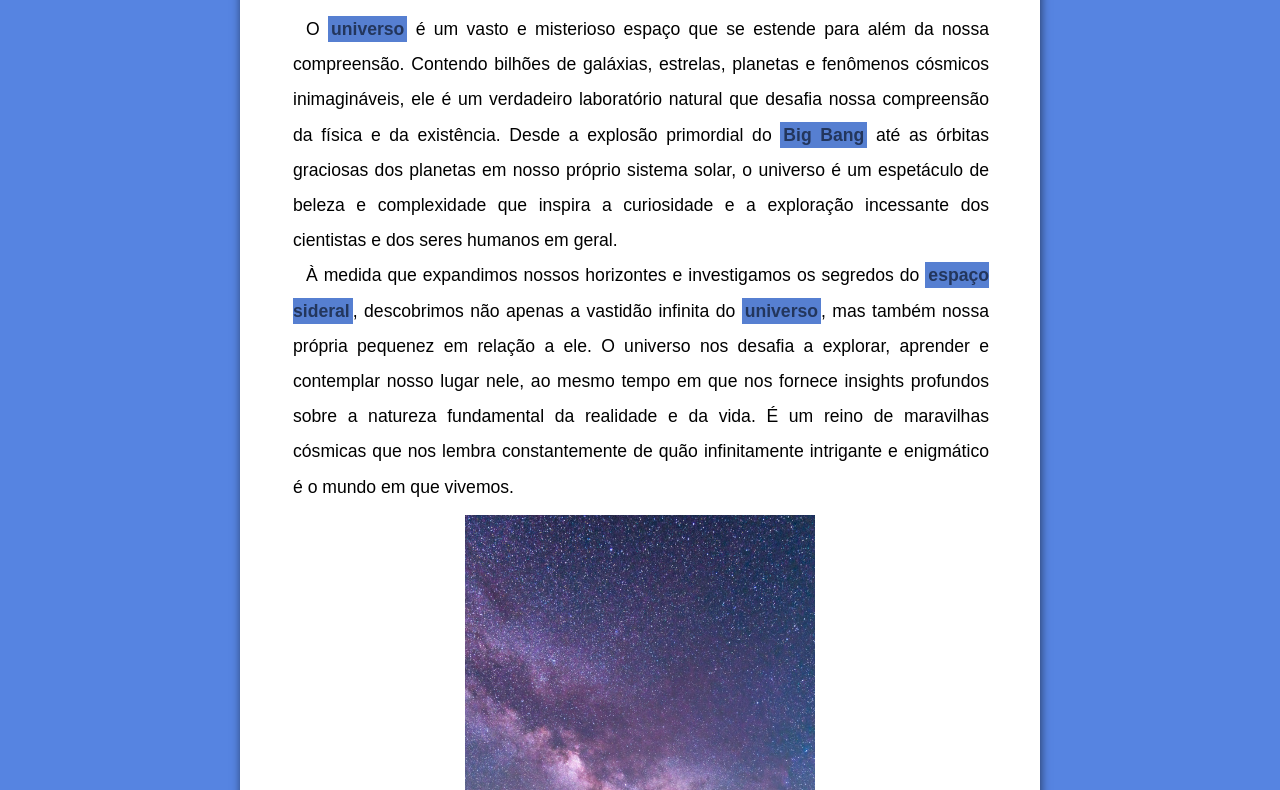
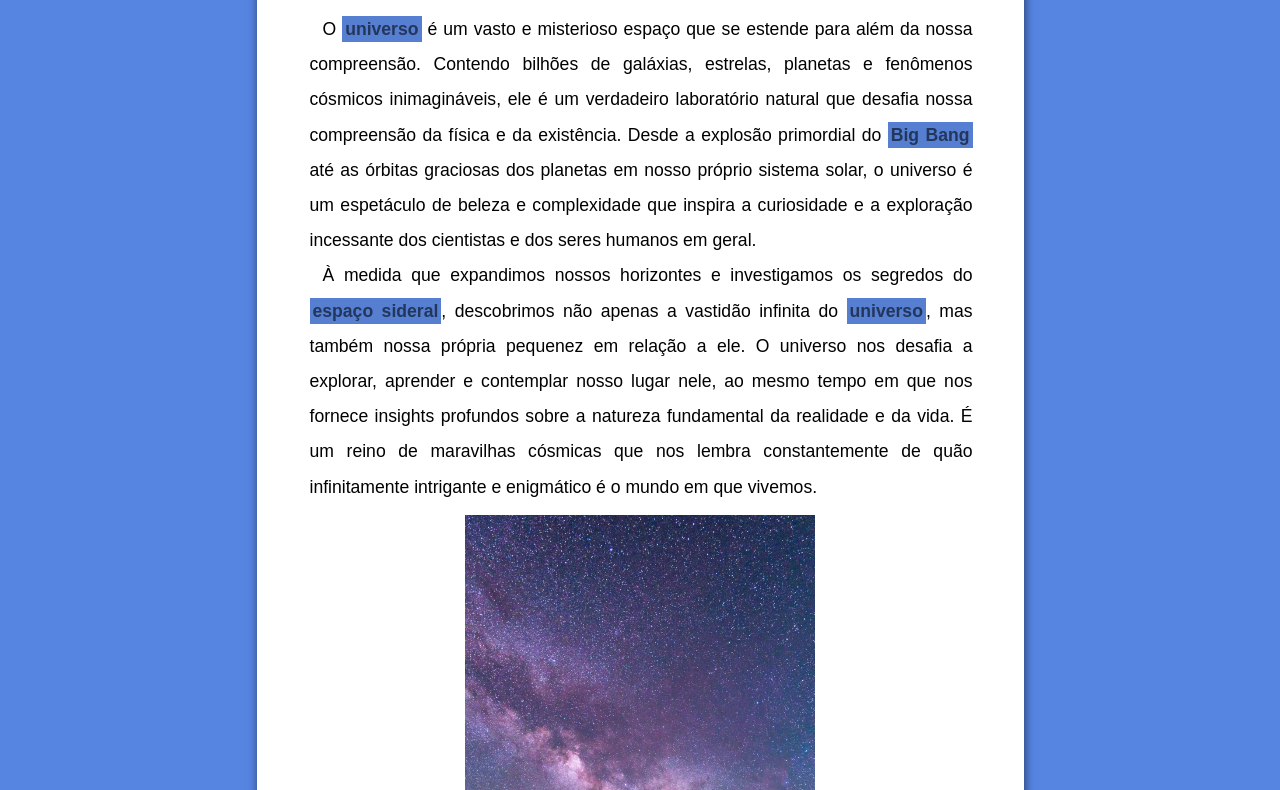
Before and after one commit to Renan-Henrique/primeiro-site, a plain HTML site: page index.html in a window 1280 px wide. Shown: the part 314-1104 px from the top of the page. Drawn offline with Linux system fonts and the light colour scheme.

Commit message:
atualizaçao responsividade

```diff
--- a/index.html
+++ b/index.html
@@ -72,7 +72,7 @@
 
         main {
             min-width: 320px;
-            max-width: 800px;
+            max-width: 767px;
             margin: auto;
             box-shadow: 1px 6px 9px rgba(0, 0, 0, 0.555);
             font-size: 1.1em;
```
